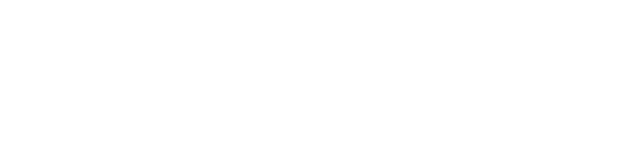
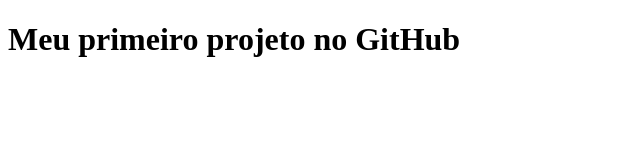
Before and after one commit to franciscodouglas/aula04_dw_2025, a plain HTML site: page index.html in a window 1280 px wide. Shown: the whole page, without its empty margins (0-640 px from the left). Drawn offline with Linux system fonts and the light colour scheme.

Commit message:
[fix] ajustei o index

```diff
--- a/index.html
+++ b/index.html
@@ -6,6 +6,6 @@
     <title>Document</title>
 </head>
 <body>
-
+    <h1>Meu primeiro projeto no GitHub</h1>
 </body>
 </html>
```
